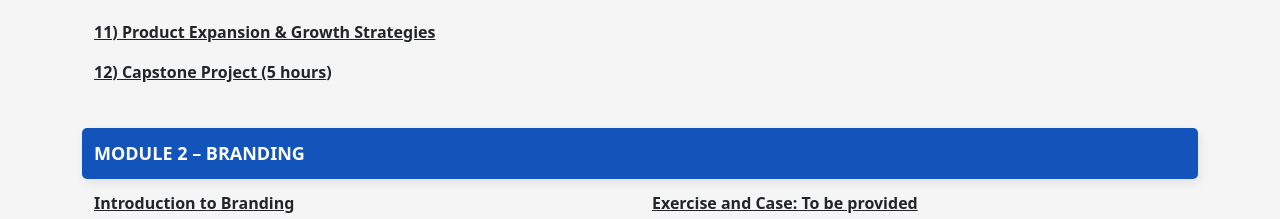
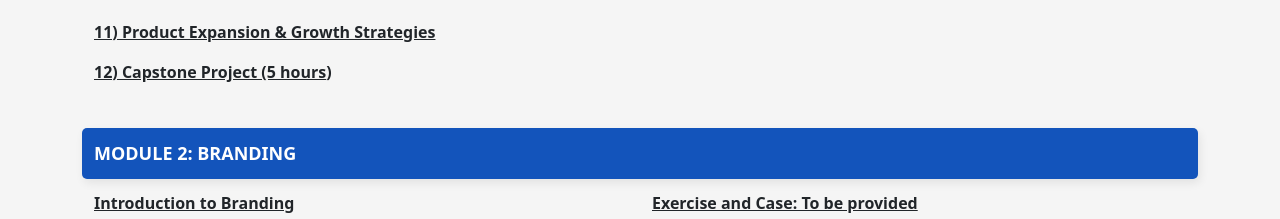
Before and after one commit to KaneDenzil/IIM-Kashipur, a React (Create React App) app: page / in a window 1280 px wide. Shown: the part 2500-2719 px from the top of the page. Built offline with nearby package versions, Linux system fonts and the light colour scheme.

Commit message:
All changed made as per the document

```diff
--- a/src/components/progContent.jsx
+++ b/src/components/progContent.jsx
@@ -178,7 +178,7 @@ const ProgContent = () =>
 
                 </div>
 
-                <div className="content_head">MODULE 2 – BRANDING</div>
+                <div className="content_head">MODULE 2: BRANDING</div>
                 <div className="content_txt">
                     <div className="row mx-0 mb-3">
                             <div className="col-md-6 col-sm-12">
```
